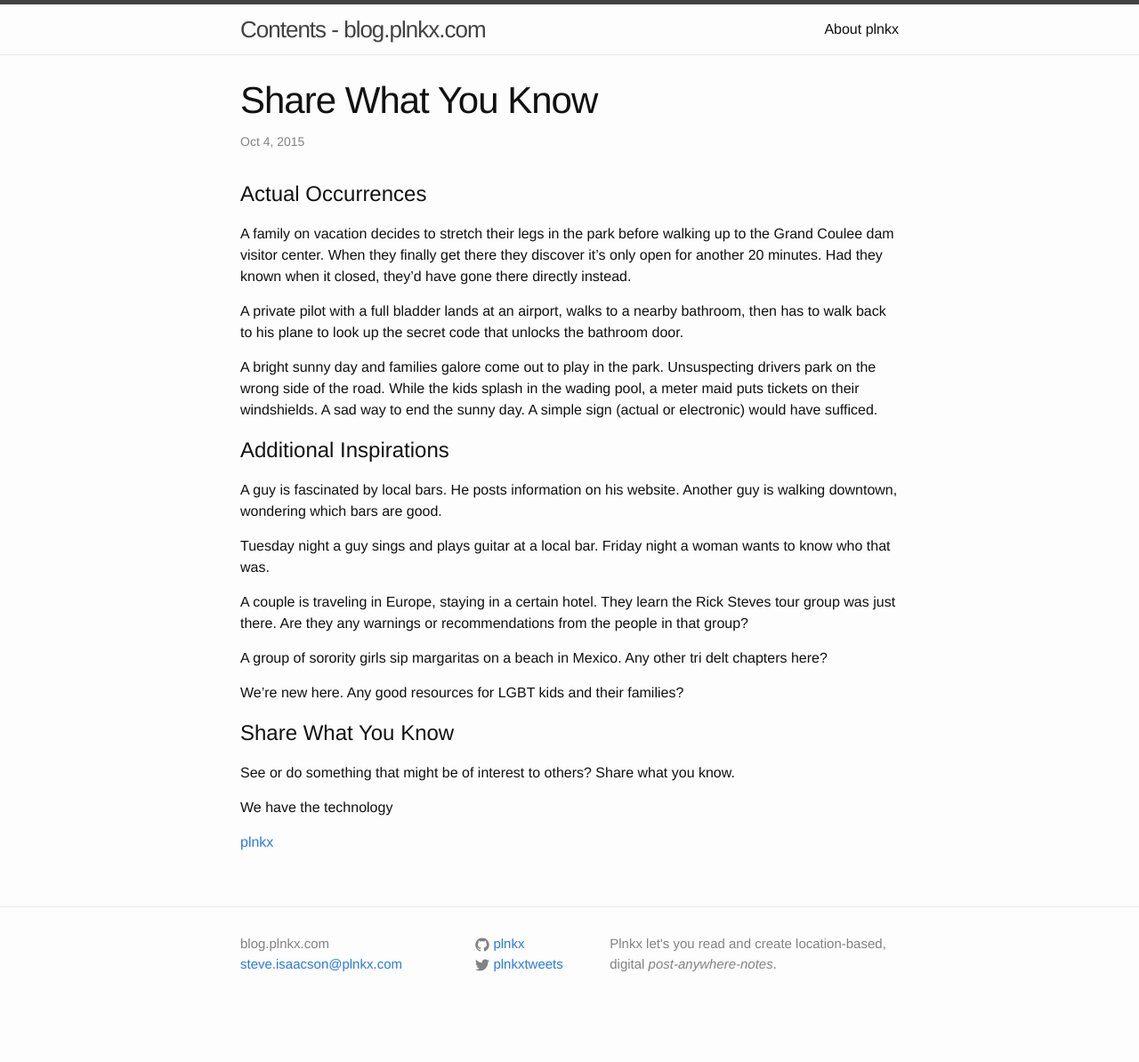
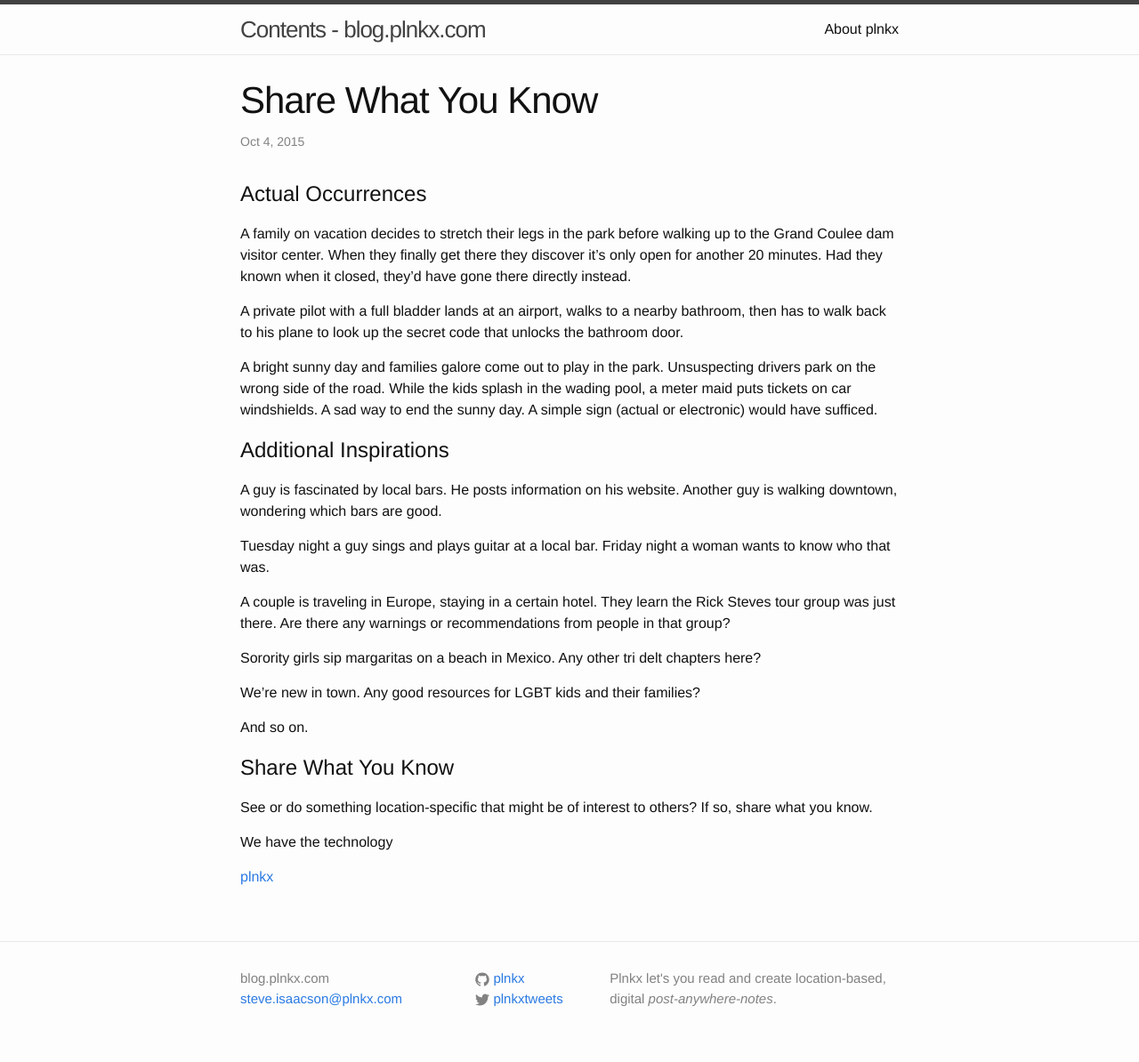
Before and after one commit to plnkx/blog, a Jekyll site: the page built from _posts/2015-10-04-share-what-you-know.markdown, in a window 1280 px wide. Shown: the whole page at 89% size. Built offline with Jekyll 4.4.1, drawn with Linux system fonts in a browser that asks for light colours; before the commit the page ends 1155 px from its top, so only the background shows below that.

Commit message:
- _posts/2015-10-04-share-what-you-know.markdown    - Fix typo. Rework last paragraph.

```diff
--- a/_posts/2015-10-04-share-what-you-know.markdown
+++ b/_posts/2015-10-04-share-what-you-know.markdown
@@ -17,7 +17,7 @@ the secret code that unlocks the bathroom door.
 
 A bright sunny day and families galore come out to play in the park.
 Unsuspecting drivers park on the wrong side of the road. While the
-kids splash in the wading pool, a meter maid puts tickets on their
+kids splash in the wading pool, a meter maid puts tickets on car
 windshields. A sad way to end the sunny day. A simple sign (actual or
 electronic) would have sufficed.
 
@@ -30,18 +30,21 @@ Tuesday night a guy sings and plays guitar at a local bar. Friday
 night a woman wants to know who that was.
 
 A couple is traveling in Europe, staying in a certain hotel. They
-learn the Rick Steves tour group was just there. Are they any
-warnings or recommendations from the people in that group?
+learn the Rick Steves tour group was just there. Are there any
+warnings or recommendations from people in that group?
 
-A group of sorority girls sip margaritas on a beach in Mexico. Any
-other tri delt chapters here?
+Sorority girls sip margaritas on a beach in Mexico. Any other tri
+delt chapters here?
 
-We're new here. Any good resources for LGBT kids and their families?
+We're new in town. Any good resources for LGBT kids and their
+families?
+
+And so on.
 
 # Share What You Know
 
-See or do something that might be of interest to others? Share what
-you know.
+See or do something location-specific that might be of interest to
+others? If so, share what you know.
 
 We have the technology
 
```
